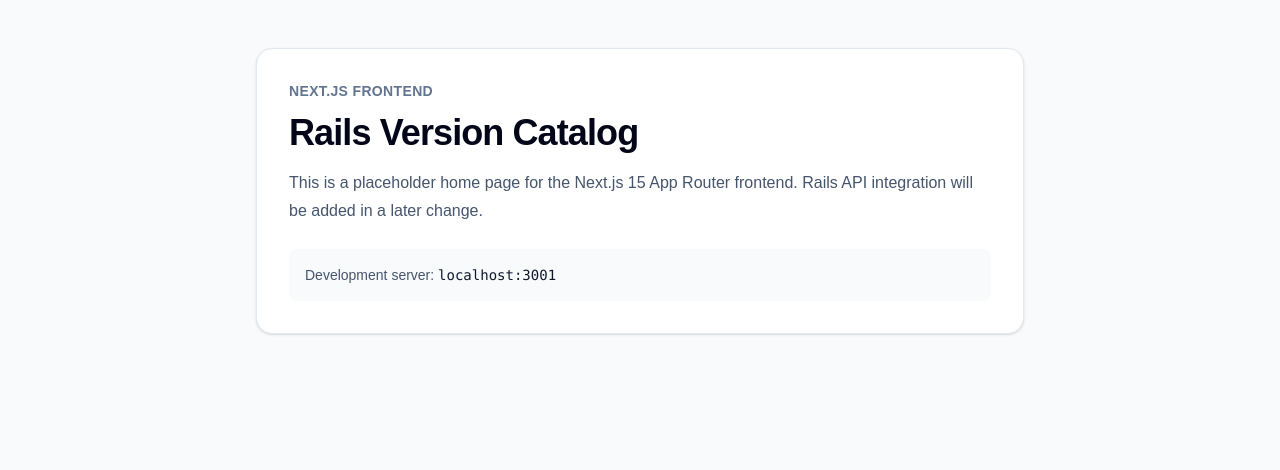
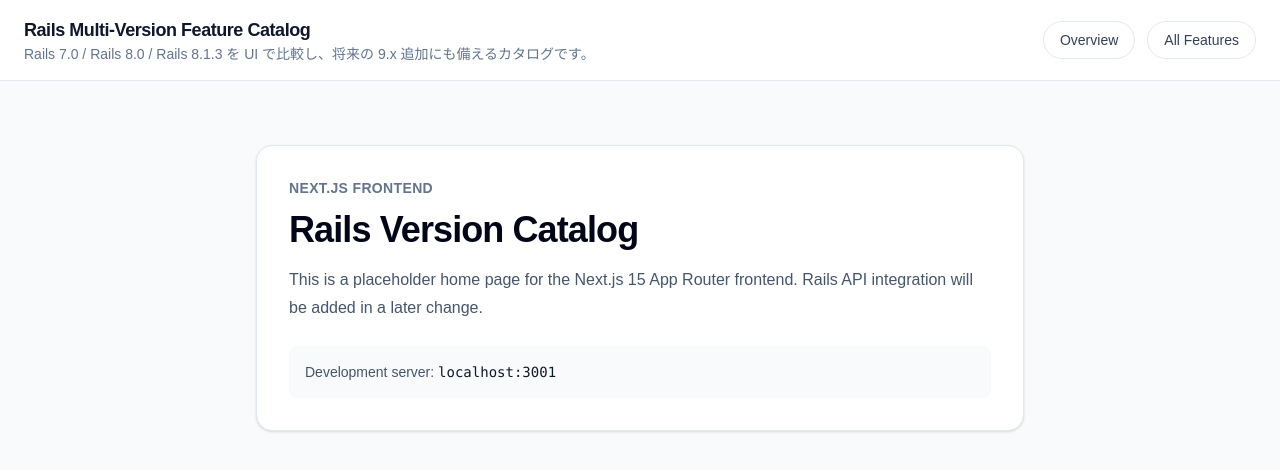
Before and after one commit to amyroi/rails-version-catalog, a Next.js app in the folder frontend/: page / in a window 1280 px wide. Shown: the top 470 px of the page. Built offline with nearby package versions, Linux system fonts and the light colour scheme.

Commit message:
Add Next.js shared layout header

```diff
--- a/frontend/app/layout.tsx
+++ b/frontend/app/layout.tsx
@@ -1,9 +1,10 @@
 import type { Metadata } from "next";
+import { Header } from "@/components/Header";
 import "./globals.css";
 
 export const metadata: Metadata = {
-  title: "Rails Version Catalog",
-  description: "Frontend placeholder for the Rails multi-version feature catalog.",
+  title: "Rails Multi-Version Feature Catalog",
+  description: "Next.js frontend for the Rails multi-version feature catalog.",
 };
 
 export default function RootLayout({
@@ -13,7 +14,10 @@
 }>) {
   return (
     <html lang="ja">
-      <body>{children}</body>
+      <body className="overflow-x-hidden bg-slate-50 text-slate-900">
+        <Header />
+        <main className="mx-auto max-w-7xl px-6 py-8">{children}</main>
+      </body>
     </html>
   );
 }
--- a/frontend/app/page.tsx
+++ b/frontend/app/page.tsx
@@ -1,6 +1,6 @@
 export default function Home() {
   return (
-    <main className="min-h-screen px-6 py-12 sm:px-10 lg:px-16">
+    <section className="px-0 py-4 sm:py-8">
       <section className="mx-auto max-w-3xl rounded-2xl border border-slate-200 bg-white p-8 shadow-sm">
         <p className="text-sm font-semibold uppercase tracking-wide text-slate-500">
           Next.js Frontend
@@ -16,6 +16,6 @@
           Development server: <code className="font-mono text-slate-900">localhost:3001</code>
         </div>
       </section>
-    </main>
+    </section>
   );
 }
--- /dev/null
+++ b/frontend/components/Header.tsx
@@ -0,0 +1,33 @@
+import Link from "next/link";
+import { NavLink } from "./NavLink";
+
+const DEFAULT_COMPARE_QUERY = "8.0.4,8.1.3";
+
+export function Header() {
+  return (
+    <header className="border-b border-slate-200 bg-white/95 backdrop-blur">
+      <div className="mx-auto flex max-w-7xl flex-col gap-4 px-6 py-4 lg:flex-row lg:items-center lg:justify-between">
+        <div className="min-w-0">
+          <Link
+            href="/"
+            className="block break-words text-lg font-semibold tracking-tight text-slate-900"
+          >
+            Rails Multi-Version Feature Catalog
+          </Link>
+          <p className="break-words text-sm text-slate-500">
+            Rails 7.0 / Rails 8.0 / Rails 8.1.3 を UI で比較し、将来の 9.x
+            追加にも備えるカタログです。
+          </p>
+        </div>
+
+        <nav className="flex flex-wrap items-center gap-3 text-sm" aria-label="Primary navigation">
+          <NavLink href="/">Overview</NavLink>
+          <NavLink href={`/features?compare=${DEFAULT_COMPARE_QUERY}`}>All Features</NavLink>
+          {/* Auth nav: Phase 7 */}
+          {/* <NavLink href="/session/new" variant="primary">Sign in</NavLink> */}
+          {/* <NavLink href="/users/new">Sign up</NavLink> */}
+        </nav>
+      </div>
+    </header>
+  );
+}
--- /dev/null
+++ b/frontend/components/NavLink.tsx
@@ -0,0 +1,20 @@
+import Link from "next/link";
+import type { ComponentProps } from "react";
+
+type NavLinkProps = ComponentProps<typeof Link> & {
+  variant?: "default" | "primary";
+};
+
+export function NavLink({ className = "", variant = "default", ...props }: NavLinkProps) {
+  const variantClass =
+    variant === "primary"
+      ? "border-sky-200 bg-sky-50 text-sky-700 hover:bg-sky-100"
+      : "border-slate-200 bg-white text-slate-700 hover:bg-slate-100";
+
+  return (
+    <Link
+      className={`rounded-full border px-4 py-2 transition-colors ${variantClass} ${className}`}
+      {...props}
+    />
+  );
+}
```
